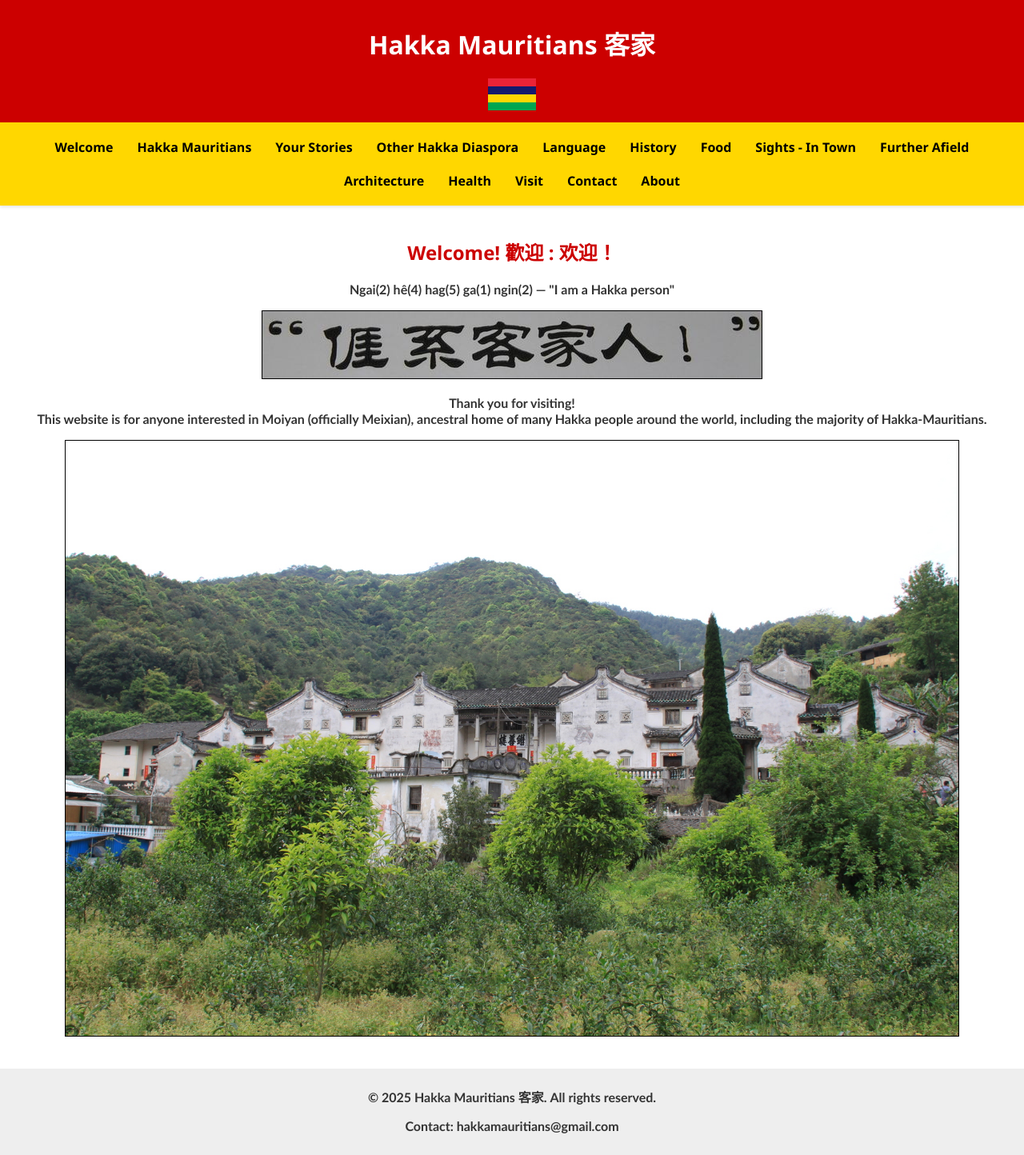
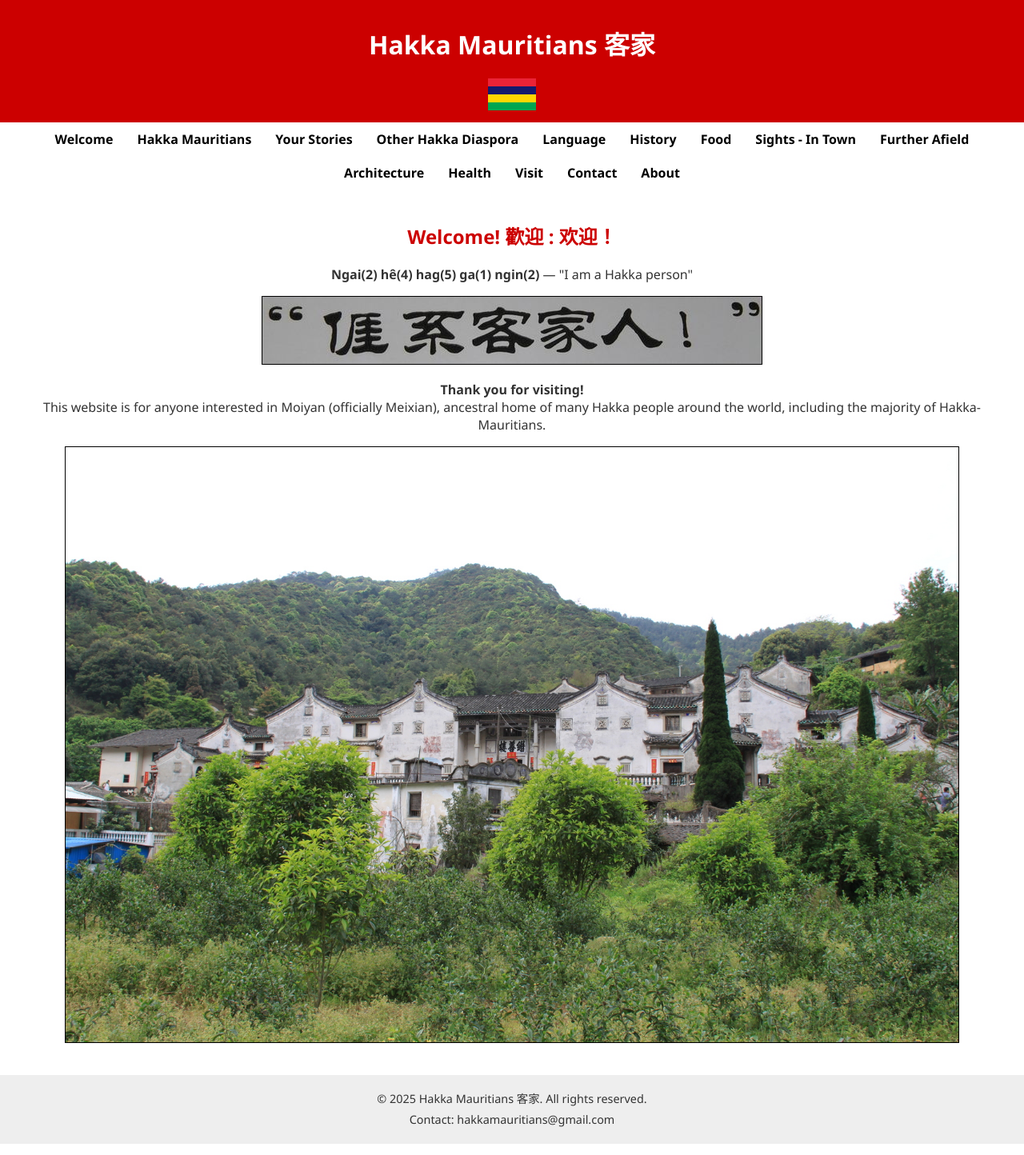
Before and after one commit to oliverlyf/hakka_mauritian_website, a Jekyll site: the page built from index.md, in a window 1280 px wide. Shown: the whole page at 80% size. Built offline with Jekyll 4.4.1, drawn with Linux system fonts in a browser that asks for light colours.

Commit message:
Update styles.css

```diff
--- a/assets/css/styles.css
+++ b/assets/css/styles.css
@@ -31,14 +31,14 @@ header img.flag:hover {
   opacity: 0.85;                            /* Slightly fades image */
 }
 
-/* Paragraph text styling: sets font, size, weight, and spacing for readability */
-p {
-  font-family: 'Calibri', sans-serif; /* Choose a readable font */
-  font-size: 1rem;                      /* Adjust size as needed */
-  font-weight: 600;                     /* 400 = normal, 500 = medium, 700 = bold */
-  line-height: 1.25;                     /* Improves readability */
-  color: #333;                          /* Darker text for better contrast */
-}
+/* Paragraph text styling: sets font, size, weight, and spacing for readability */ */
+/*p { */
+/*  font-family: 'Calibri', sans-serif; /* Choose a readable font */ */
+/*  font-size: 1rem;                      /* Adjust size as needed */ */
+/*  font-weight: 600;                     /* 400 = normal, 500 = medium, 700 = bold */ */
+/*  line-height: 1.25;                     /* Improves readability */ */
+/*  color: #333;                          /* Darker text for better contrast */ */
+/*} */
 
 /* Navigation bar styling */
 nav {
```
